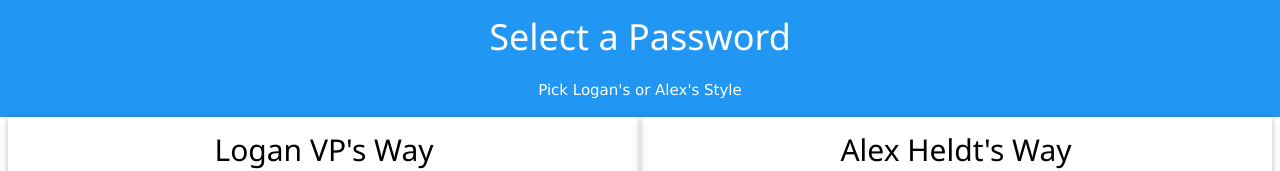
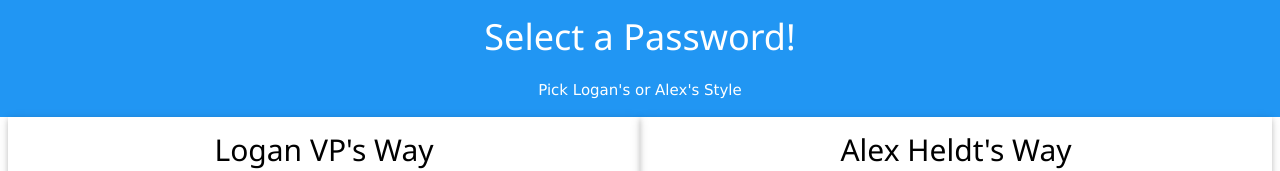
Before and after one commit to Loganvp/Loganvp.github.io, a plain HTML site: page index.html in a window 1280 px wide. Shown: the top 171 px of the page. Drawn offline with nearby package versions, Linux system fonts and the light colour scheme; no server answers.

Commit message:
Update index.html

```diff
--- a/index.html
+++ b/index.html
@@ -8,7 +8,7 @@
    </head>
    <body onload="runPasswords()" class="w3-light-grey">
       <div class="w3-container w3-blue w3-center">
-         <h1>Select a Password</h1>
+         <h1>Select a Password!</h1>
          <p>Pick Logan's or Alex's Style</p>
       </div>
       <div class="w3-row-padding w3-white">
```
